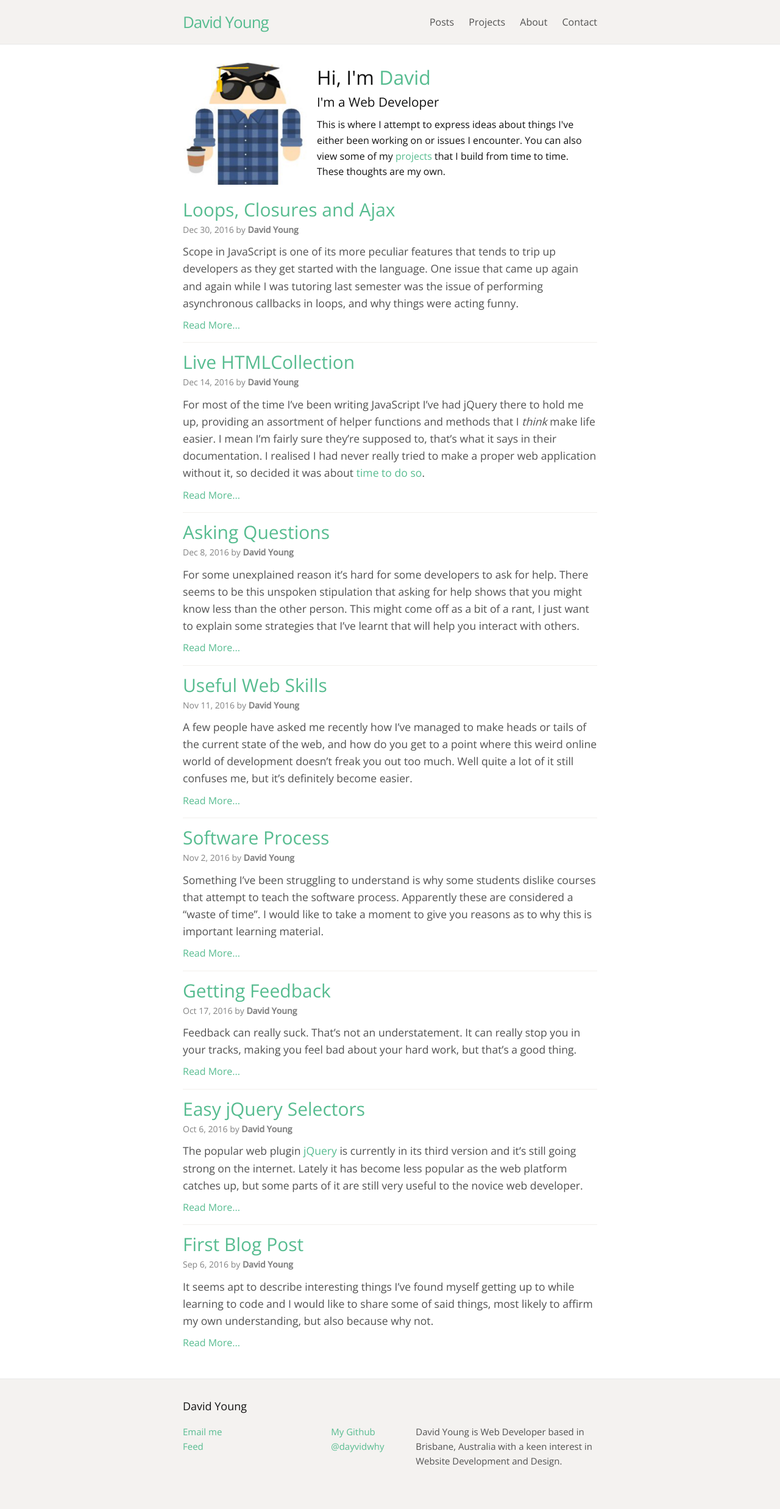
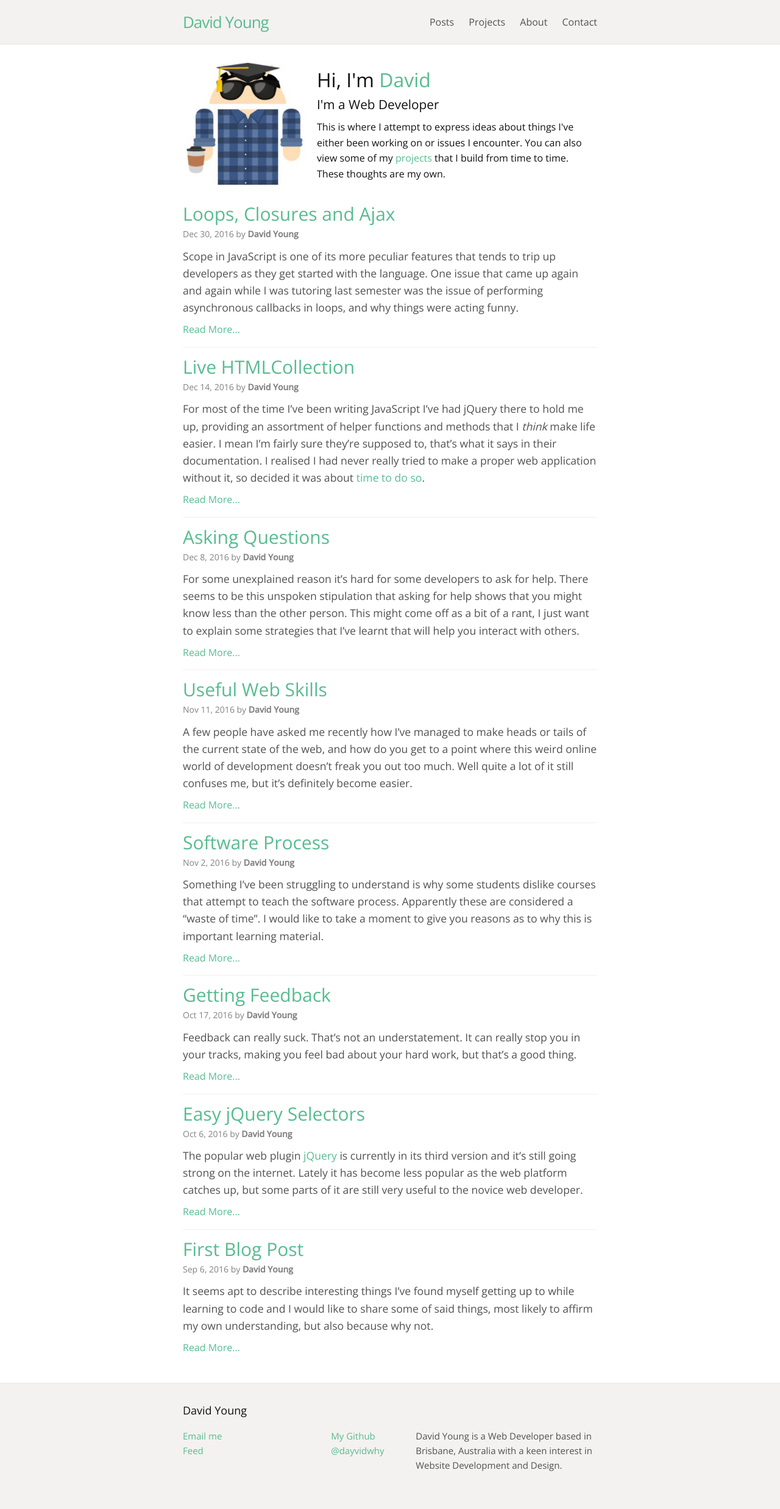
Before and after one commit to dayvidwhy/dayvidwhy.github.io, a Jekyll site: the page built from index.html, in a window 1280 px wide. Shown: the whole page at 61% size. Built offline with Jekyll 4.4.1, drawn with Linux system fonts in a browser that asks for light colours.

Commit message:
Remove original theme img alignment, fix hero row.

```diff
--- a/_config.yml
+++ b/_config.yml
@@ -7,7 +7,7 @@
 description: > # this means to ignore newlines until "baseurl:"
   David Young is a Web Developer based in Brisbane, Australia
   with a keen interest in Website Development and Design trying to make the web faster.
-short_description: "David Young is Web Developer based in Brisbane, Australia with a keen interest in Website Development and Design."
+short_description: "David Young is a Web Developer based in Brisbane, Australia with a keen interest in Website Development and Design."
 
 # URLs
 baseurl: "" # subpath, eg /blog
--- a/_sass/_base.scss
+++ b/_sass/_base.scss
@@ -52,7 +52,6 @@
  */
 img {
     max-width: 100%;
-    vertical-align: middle;
 }
 
 /**
```
